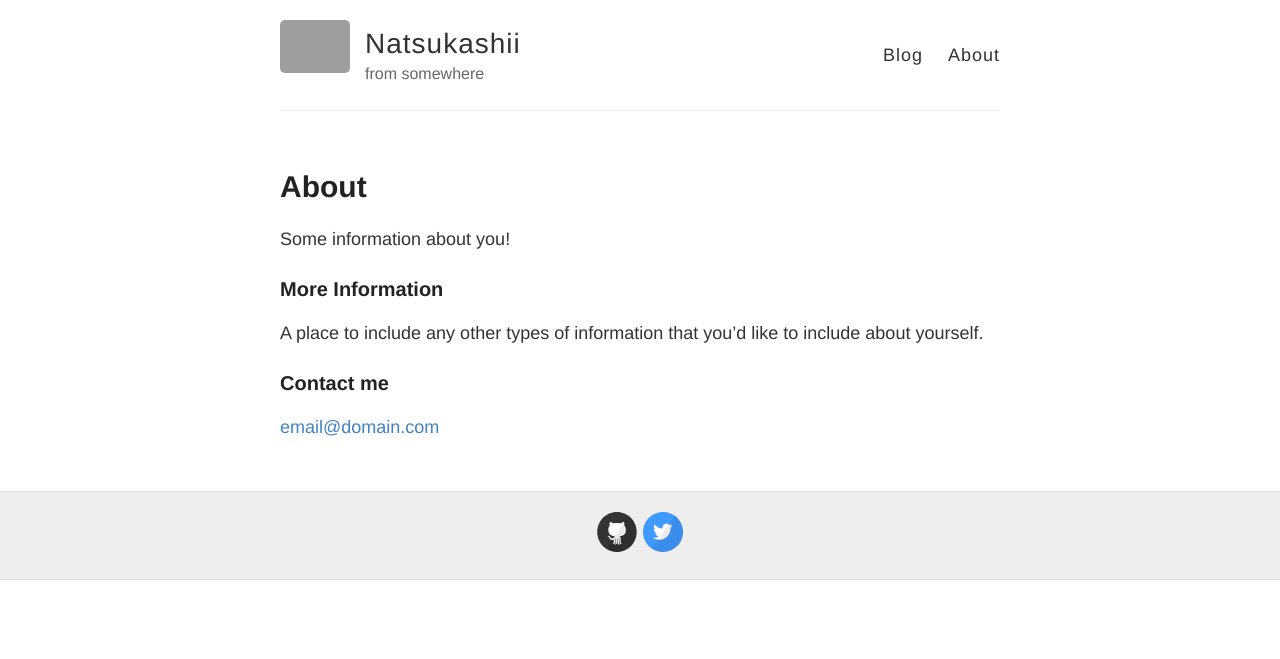
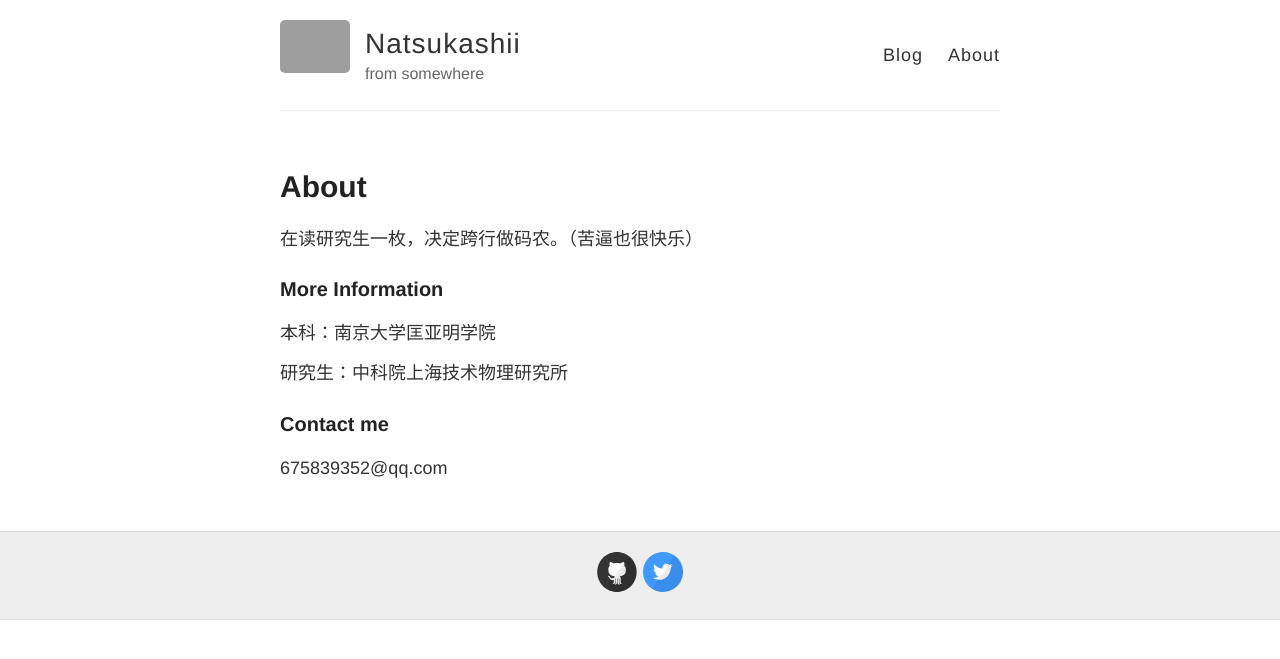
Before and after one commit to bestjoybaijie/bestjoybaijie.github.io, a Jekyll site: the page built from about.md, in a window 1280 px wide. Shown: the top 659 px of the page. Built offline with Jekyll 4.4.1, drawn with Linux system fonts in a browser that asks for light colours; Markdown is read by kramdown in place of the engine named in the settings; grey boxes are pictures that could not be loaded.

Commit message:
Update about.md

```diff
--- a/about.md
+++ b/about.md
@@ -4,12 +4,13 @@ title: About
 permalink: /about/
 ---
 
-Some information about you!
+在读研究生一枚，决定跨行做码农。（苦逼也很快乐）
 
 ### More Information
 
-A place to include any other types of information that you'd like to include about yourself.
+本科：南京大学匡亚明学院
+
+研究生：中科院上海技术物理研究所
 
 ### Contact me
-
-[email@domain.com](mailto:email@domain.com)
+675839352@qq.com
```
